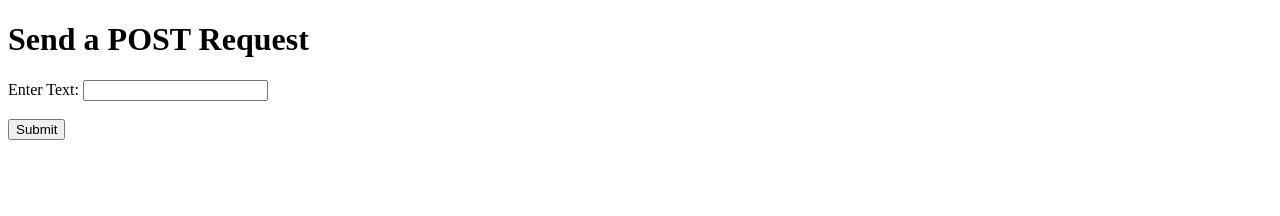
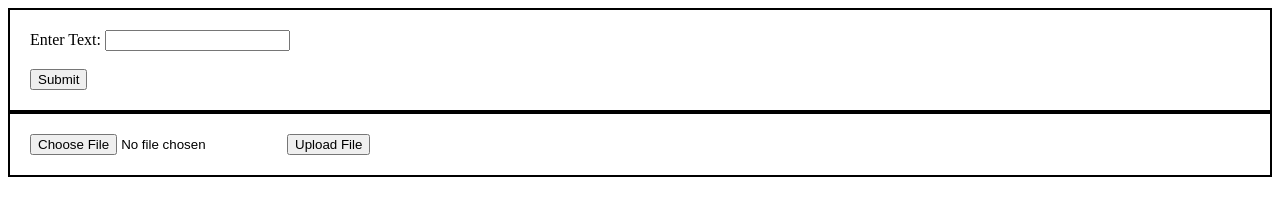
Before and after one commit to SkyHearts/Webserv, a plain HTML site: page html/upload.html in a window 1280 px wide. Drawn offline with Linux system fonts and the light colour scheme.

Commit message:
updated upload.html such that user can only send a text or a file

```diff
--- a/html/upload.html
+++ b/html/upload.html
@@ -4,14 +4,29 @@
 		<meta charset="UTF-8">
 		<meta name="viewport" content="width=device-width, initial-scale=1.0">
 		<title>Post Test</title>
+
+		<style>
+			form {
+				border: 2px solid #000; /* 2px solid border with a black color */
+				padding: 20px; /* Optional: Add padding to create some space inside the form */
+			}
+
+			h1 {
+				text-align: center;
+			}
+		</style>
 	</head>
 	<body>
-		<h1>Send a POST Request</h1>
 		<form method="post">
 			<label for="textInput">Enter Text:</label>
 			<input type="text" id="textInput" name="text_input" required>
 			<br><br>
 			<input type="submit" value="Submit">
 		</form>
+
+		<form method="post" enctype="multipart/form-data">
+			<input type="file" name="fileToUpload" id="fileToUpload">
+			<input type="submit" value="Upload File">
+		</form>
 	</body>
 </html>
```
